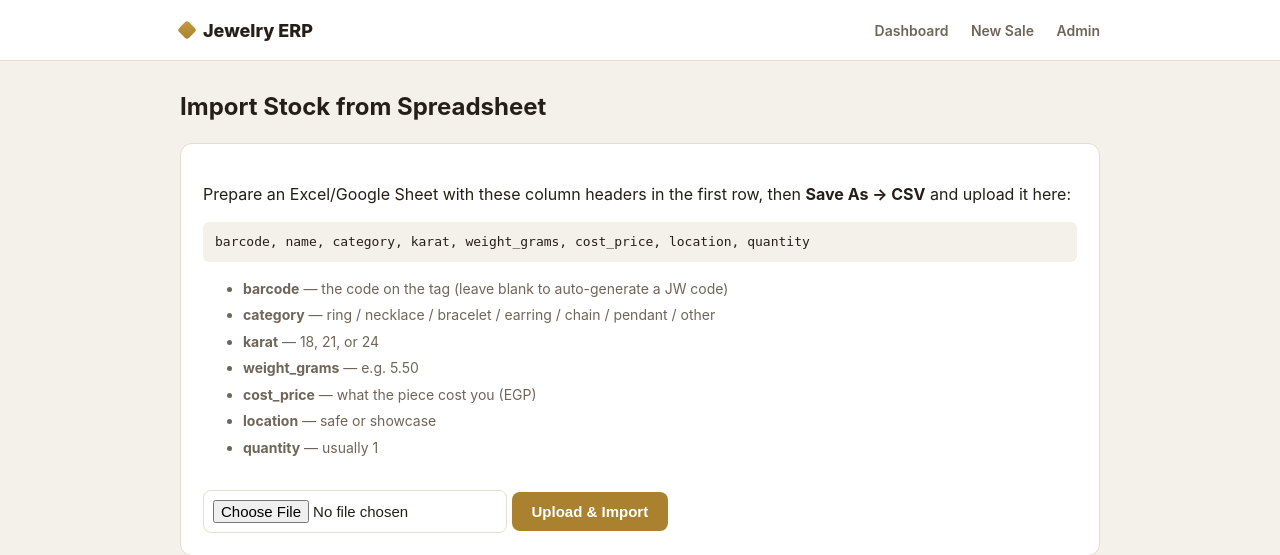
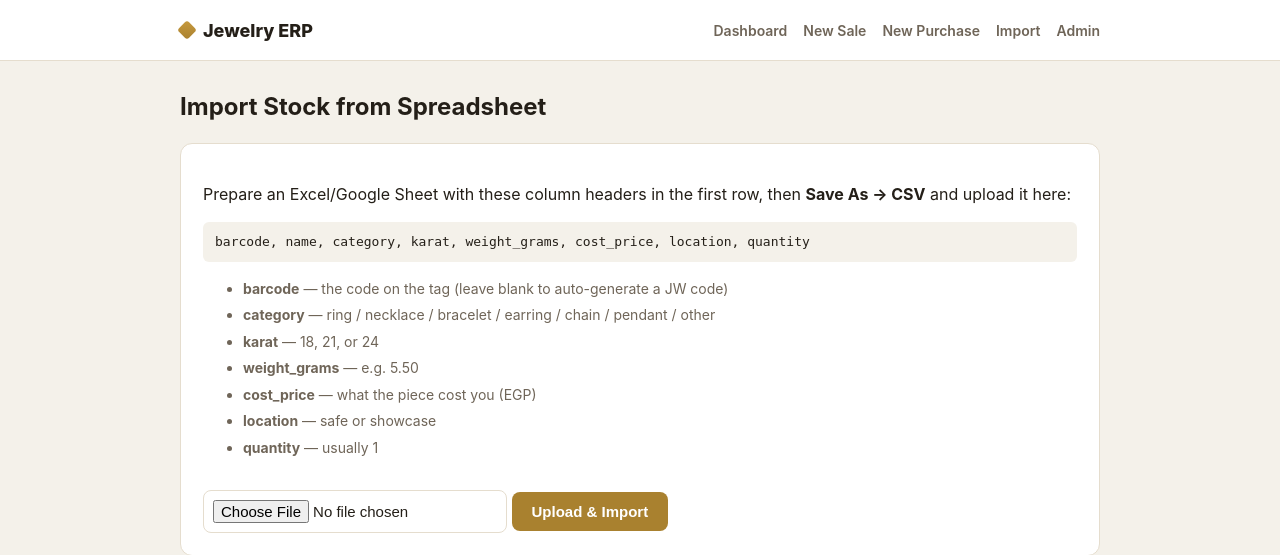
Before and after one commit to khalehassan/jewelry-erp, a Django app: page /import-stock/ in a window 1280 px wide. Shown: the top 555 px of the page. Run offline with Django 5.2, Linux system fonts and the light colour scheme.

Commit message:
Add New Purchase and Import links to top nav

```diff
--- a/sales/templates/base.html
+++ b/sales/templates/base.html
@@ -20,14 +20,13 @@
         * { box-sizing:border-box; }
         body { margin:0; font-family:-apple-system,system-ui,"Segoe UI",sans-serif; background:var(--bg); color:var(--ink); line-height:1.5; }
         .topbar { background:var(--panel); border-bottom:1px solid var(--line); }
-        .topbar-inner { max-width:960px; margin:0 auto; padding:0 20px; height:60px; display:flex; align-items:center; justify-content:space-between; }
+        .topbar-inner { max-width:960px; margin:0 auto; padding:10px 20px; min-height:60px; display:flex; align-items:center; justify-content:space-between; flex-wrap:wrap; gap:10px; }
         .brand { font-weight:800; font-size:18px; text-decoration:none; color:var(--ink); display:flex; align-items:center; gap:9px; }
         .brand .gem { width:14px; height:14px; transform:rotate(45deg); background:linear-gradient(135deg,var(--gold-2),var(--gold)); border-radius:3px; }
-        .nav a { text-decoration:none; color:var(--muted); font-weight:600; font-size:14px; margin-left:18px; }
+        .nav { display:flex; flex-wrap:wrap; gap:6px 16px; align-items:center; }
+        .nav a { text-decoration:none; color:var(--muted); font-weight:600; font-size:14px; }
         .nav a:hover { color:var(--ink); }
         .page { max-width:960px; margin:0 auto; padding:28px 20px 60px; }
-
-        /* shared components (the design system) */
         .card { background:var(--panel); border:1px solid var(--line); border-radius:12px; padding:22px; }
         .btn { display:inline-block; background:var(--gold); color:#fff; border:none; text-decoration:none; padding:11px 20px; border-radius:8px; font-weight:700; font-size:15px; cursor:pointer; }
         .btn.ghost { background:transparent; color:var(--ink); border:1px solid var(--line); }
@@ -53,6 +52,8 @@
             <nav class="nav">
                 <a href="{% url 'sales:dashboard' %}">Dashboard</a>
                 <a href="{% url 'sales:new_sale' %}">New Sale</a>
+                <a href="{% url 'purchases:new_purchase' %}">New Purchase</a>
+                <a href="{% url 'inventory:import_stock' %}">Import</a>
                 <a href="/admin/">Admin</a>
             </nav>
         </div>
```
